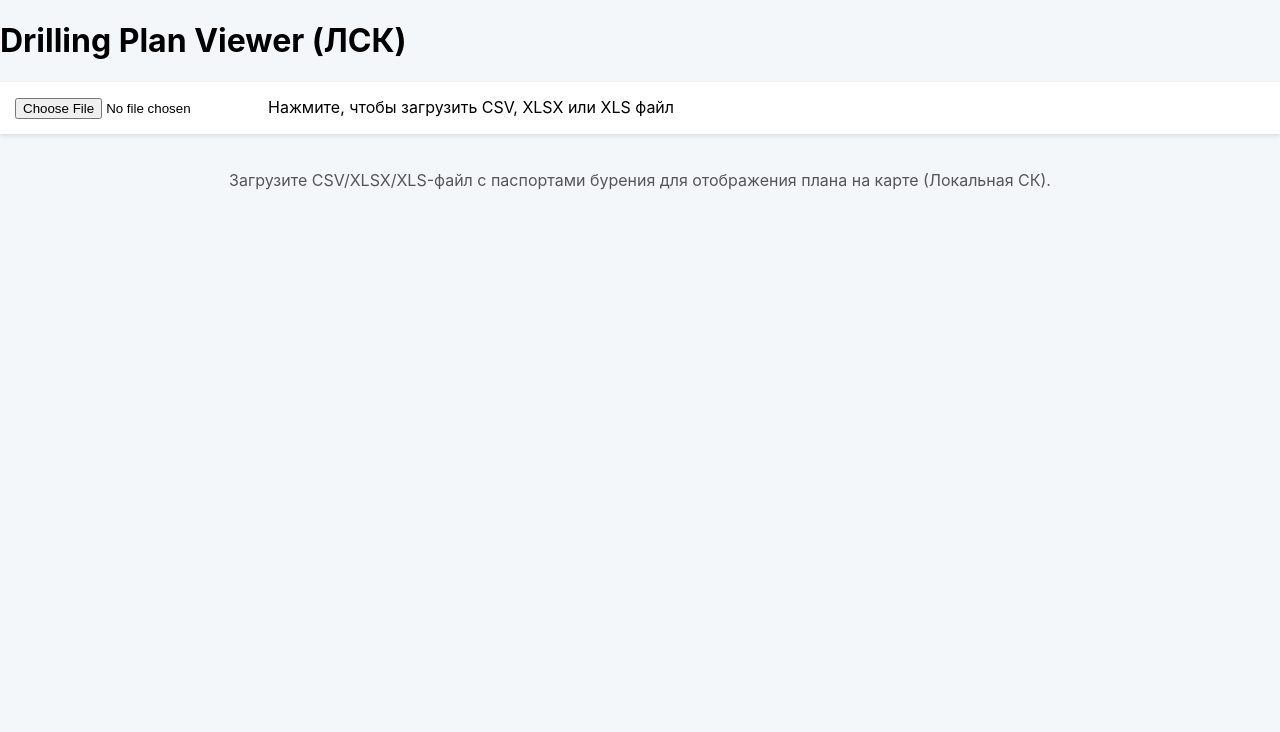
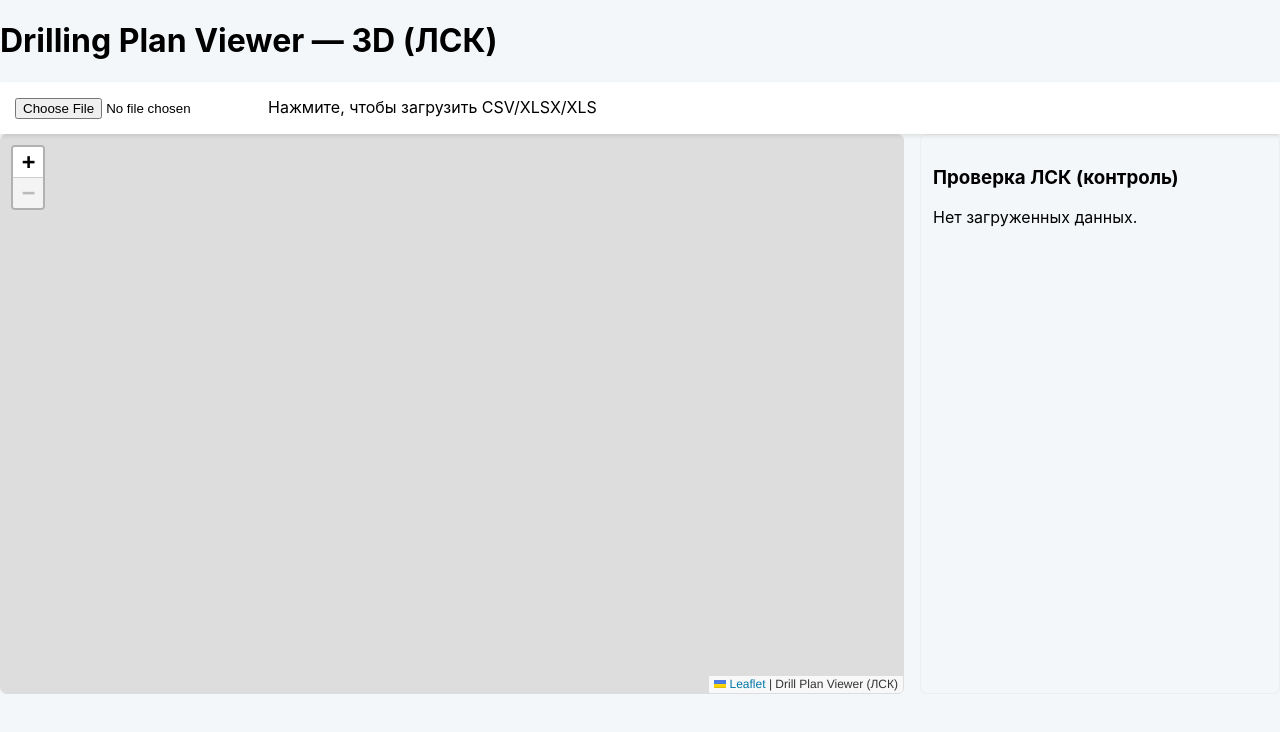
Before and after one commit to NiyazAkhmetov85/drillplanviewer, a React (Vite) app: page / in a window 1280 px wide. Shown: the top 732 px of the page. Built offline with nearby package versions, Linux system fonts and the light colour scheme.

Commit message:
Update App.jsx

```diff
--- a/src/App.jsx
+++ b/src/App.jsx
@@ -1,29 +1,41 @@
+// src/App.jsx
 import React, { useState } from 'react';
 import Papa from 'papaparse';
 import * as XLSX from 'xlsx';
 import MapComponent from './MapComponent';
-import { transformRawToLocal } from './utils/geo'; // Импорт функции трансформации
+import { toViewerCoords } from './utils/localTransform';
 import './App.css';
 
-// Функция для очистки и преобразования числового значения (замена ',' на '.')
 const cleanAndParse = (value) => {
-    // Если значение пустое/невалидное, вернем 0 для безопасного расчета
-    if (value === null || value === undefined || String(value).trim() === '') {
-        return 0;
-    }
-    // Замена запятой на точку и парсинг в число
+  if (value === null || value === undefined || String(value).trim() === '') return 0;
   return parseFloat(String(value).replace(',', '.'));
 };
 
-// --- ОСНОВНАЯ ФУНКЦИЯ ОБРАБОТКИ И ТРАНСФОРМАЦИИ ДАННЫХ ---
+const computeChecks = (transformed) => {
+  if (!transformed.length) return null;
+  const xs = [];
+  const ys = [];
+  const zs = [];
+  transformed.forEach(item => {
+    xs.push(item.LocalStartPointX, item.LocalEndPointX);
+    ys.push(item.LocalStartPointY, item.LocalEndPointY);
+    zs.push(item.LocalStartPointZ, item.LocalEndPointZ);
+  });
+  const minX = Math.min(...xs), maxX = Math.max(...xs);
+  const minY = Math.min(...ys), maxY = Math.max(...ys);
+  const minZ = Math.min(...zs), maxZ = Math.max(...zs);
+  const centerX = (minX + maxX) / 2;
+  const centerY = (minY + maxY) / 2;
+  const centerZ = (minZ + maxZ) / 2;
+
+  return { minX, maxX, minY, maxY, minZ, maxZ, centerX, centerY, centerZ, spanX: maxX-minX, spanY: maxY-minY, spanZ: maxZ-minZ };
+};
+
 const processData = (rawData, setError, setDrillHoles, setLoading) => {
   try {
     const processedData = rawData
       .map((item, index) => {
-                // Приводим все ключи к стандартизированному виду для надежности
-                // (актуально для XLSX, где регистр может быть разным)
         const standardizedItem = Object.keys(item).reduce((acc, key) => {
-                    // Используем строгие имена полей (XLSX может вернуть разные ключи)
           const mapping = {
             'HoleName': 'HoleName',
             'RawStartPointX': 'RawStartPointX',
@@ -33,9 +45,7 @@ const processData = (rawData, setError, setDrillHoles, setLoading) => {
             'RawEndPointY': 'RawEndPointY',
             'RawEndPointZ': 'RawEndPointZ',
           };
-
           for (const standardKey in mapping) {
-                        // Поиск совпадения ключа независимо от регистра
             if (String(key).toLowerCase().includes(standardKey.toLowerCase())) {
               acc[standardKey] = item[key];
             }
@@ -43,7 +53,6 @@ const processData = (rawData, setError, setDrillHoles, setLoading) => {
           return acc;
         }, {});
 
-                // Очистка и парсинг исходных координат
         const rawStartX = cleanAndParse(standardizedItem.RawStartPointX);
         const rawStartY = cleanAndParse(standardizedItem.RawStartPointY);
         const rawStartZ = cleanAndParse(standardizedItem.RawStartPointZ);
@@ -52,34 +61,35 @@ const processData = (rawData, setError, setDrillHoles, setLoading) => {
         const rawEndY = cleanAndParse(standardizedItem.RawEndPointY);
         const rawEndZ = cleanAndParse(standardizedItem.RawEndPointZ);
 
-                // Применяем трансформацию Гельмерта к начальной точке (X, Y)
-                const localStartCoords = transformRawToLocal(rawStartX, rawStartY);
-                // Применяем трансформацию Гельмерта к конечной точке (X, Y)
-                const localEndCoords = transformRawToLocal(rawEndX, rawEndY);
+        // Преобразуем все координаты на уровне App — используем toViewerCoords
+        const startViewer = toViewerCoords({ e: rawStartX, n: rawStartY, h: rawStartZ });
+        const endViewer = toViewerCoords({ e: rawEndX, n: rawEndY, h: rawEndZ });
 
         return {
           ...standardizedItem,
           id: index,
-                    // Добавляем HoleName обратно, так как он используется в таблице
-                    HoleName: standardizedItem.HoleName || 'N/A',
+          HoleName: standardizedItem.HoleName || `Hole-${index}`,
 
-                    // Локальные координаты начала (X, Y - трансформированы, Z - скопирован)
-                    LocalStartPointX: localStartCoords.x.toFixed(3),
-                    LocalStartPointY: localStartCoords.y.toFixed(3),
-                    LocalStartPointZ: rawStartZ.toFixed(3),
+          // Важно: сохраняем числовые значения (не строки) для three.js
+          LocalStartPointX: Number(startViewer.x),
+          LocalStartPointY: Number(startViewer.y),
+          LocalStartPointZ: Number(startViewer.z),
 
-                    // Локальные координаты конца (X, Y - трансформированы, Z - скопирован)
-                    LocalEndPointX: localEndCoords.x.toFixed(3),
-                    LocalEndPointY: localEndCoords.y.toFixed(3),
-                    LocalEndPointZ: rawEndZ.toFixed(3),
-                    // Сохраняем исходные паршенные значения для отображения в таблице
+          LocalEndPointX: Number(endViewer.x),
+          LocalEndPointY: Number(endViewer.y),
+          LocalEndPointZ: Number(endViewer.z),
+
           RawStartPointX: rawStartX,
           RawStartPointY: rawStartY,
+          RawStartPointZ: rawStartZ,
+          RawEndPointX: rawEndX,
+          RawEndPointY: rawEndY,
+          RawEndPointZ: rawEndZ,
         };
       })
       .filter(item =>
-                // Простейшая проверка: не включаем строки, где координаты стали (0,0)
-                item.RawStartPointX !== 0 || item.RawStartPointY !== 0
+        // Убираем явно пустые строки
+        !(item.RawStartPointX === 0 && item.RawStartPointY === 0 && item.RawEndPointX === 0 && item.RawEndPointY === 0)
       );
 
     if (processedData.length === 0) {
@@ -106,7 +116,6 @@ function App() {
   const handleFileUpload = (event) => {
     const file = event.target.files[0];
     if (!file) return;
-
     setLoading(true);
     setError(null);
     setFileName(file.name);
@@ -115,12 +124,10 @@ function App() {
     const fileExtension = file.name.split('.').pop().toLowerCase();
 
     if (fileExtension === 'csv') {
-            // --- CSV PARSING LOGIC (using PapaParse) ---
       Papa.parse(file, {
         header: true,
         skipEmptyLines: true,
         dynamicTyping: false,
-                // Предполагаем разделитель-запятую, но PapaParse умеет авто-детектировать, если не указано
         complete: (results) => {
           if (results.errors.length) {
             setError(`Ошибка парсинга CSV: ${results.errors[0].message}`);
@@ -135,108 +142,106 @@ function App() {
         }
       });
     } else if (fileExtension === 'xlsx' || fileExtension === 'xls') {
-            // --- XLSX/XLS PARSING LOGIC (using XLSX) ---
       const reader = new FileReader();
-
       reader.onload = (e) => {
         try {
           const data = new Uint8Array(e.target.result);
-                    // Читаем рабочий лист
           const workbook = XLSX.read(data, { type: 'array' });
-                    // Получаем имя первой вкладки
           const sheetName = workbook.SheetNames[0];
           const worksheet = workbook.Sheets[sheetName];
-
-                    // Используем header: 1 для получения массива массивов: [ [header1, header2], [data1, data2], ... ]
           const jsonData = XLSX.utils.sheet_to_json(worksheet, { header: 1 });
-
-                    // Предполагаем, что первая строка содержит заголовки, а остальное — данные.
           if (jsonData.length === 0) {
             setError('Файл Excel пуст или не содержит корректных данных.');
             setLoading(false);
             return;
           }
-
-                    // Преобразуем массив массивов обратно в массив объектов с заголовками
           const headers = jsonData[0];
           const dataRows = jsonData.slice(1);
-
           const dataObjects = dataRows.map(row => {
             const obj = {};
             headers.forEach((header, index) => {
-                            // Очищаем ключи от лишних пробелов, если они есть
               obj[String(header).trim()] = row[index];
             });
             return obj;
-                    }).filter(obj => Object.keys(obj).length > 0); // Удаляем пустые строки
-
+          }).filter(obj => Object.keys(obj).length > 0);
           if (dataObjects.length === 0) {
             setError('Файл Excel содержит только заголовки или не содержит данных.');
             setLoading(false);
             return;
           }
-
           processData(dataObjects, setError, setDrillHoles, setLoading);
-
         } catch (e) {
-                    setError(`Ошибка парсинга Excel: ${e.message}. Убедитесь, что заголовки находятся в первой строке.`);
+          setError(`Ошибка парсинга Excel: ${e.message}.`);
           setLoading(false);
           console.error("XLSX Parsing Error:", e);
         }
       };
-
       reader.onerror = (e) => {
         setError(`Ошибка чтения файла (FileReader): ${e.target.error.message}`);
         setLoading(false);
       };
-
       reader.readAsArrayBuffer(file);
     } else {
-             setError(`Неподдерживаемый формат файла: ${fileExtension}. Поддерживаются только CSV, XLSX и XLS.`);
+      setError(`Неподдерживаемый формат файла: ${fileExtension}. Поддерживаются CSV, XLSX и XLS.`);
       setLoading(false);
     }
   };
 
-    // --- ИНТЕРФЕЙС И ОТОБРАЖЕНИЕ ---
+  const checks = computeChecks(drillHoles);
+
   return (
     <div className="app-container">
       <header>
-                <h1>Drilling Plan Viewer (ЛСК)</h1>
+        <h1>Drilling Plan Viewer — 3D (ЛСК)</h1>
       </header>
 
       <div className="controls">
-                <input
-                    type="file"
-                    accept=".csv,.xlsx,.xls" // Добавили XLSX/XLS
-                    onChange={handleFileUpload}
-                    disabled={loading}
-                    id="file-upload"
-                />
+        <input type="file" accept=".csv,.xlsx,.xls" onChange={handleFileUpload} disabled={loading} id="file-upload" />
         <label htmlFor="file-upload" className="file-upload-label">
           {loading
             ? 'Обработка данных...'
             : drillHoles.length > 0
               ? `Загружено ${drillHoles.length} скважин. Выбрать другой файл.`
-                            : fileName ? `Файл ${fileName} загружен. Загрузить новый.` : 'Нажмите, чтобы загрузить CSV, XLSX или XLS файл'}
+              : fileName ? `Файл ${fileName} загружен. Загрузить новый.` : 'Нажмите, чтобы загрузить CSV/XLSX/XLS'}
         </label>
-
         {error && <p className="error-message">⚠️ Ошибка: {error}</p>}
       </div>
 
-            {/* MapComponent ожидает данные с полями LocalStartPointX/Y/Z */}
-            {drillHoles.length > 0 ? (
-                <div className="map-container">
+      <div className="viewer-and-panel" style={{ display: 'flex', gap: '16px', height: '70vh' }}>
+        <div style={{ flex: 1, border: '1px solid #ddd', borderRadius: 6, overflow: 'hidden' }}>
           <MapComponent data={drillHoles} />
         </div>
-            ) : (
-                !loading && !error && (
-                    <div className="initial-message">
-                        <p>Загрузите CSV/XLSX/XLS-файл с паспортами бурения для отображения плана на карте (Локальная СК).</p>
+
+        <div style={{ width: 360, padding: 12, boxSizing: 'border-box', border: '1px solid #eee', borderRadius: 6 }}>
+          <h3>Проверка ЛСК (контроль)</h3>
+          {!checks && <p>Нет загруженных данных.</p>}
+          {checks && (
+            <>
+              <table className="checks-table">
+                <tbody>
+                  <tr><td>min X</td><td>{checks.minX.toFixed(3)} м</td></tr>
+                  <tr><td>max X</td><td>{checks.maxX.toFixed(3)} м</td></tr>
+                  <tr><td>span X</td><td>{checks.spanX.toFixed(3)} м</td></tr>
+                  <tr><td>min Y</td><td>{checks.minY.toFixed(3)} м</td></tr>
+                  <tr><td>max Y</td><td>{checks.maxY.toFixed(3)} м</td></tr>
+                  <tr><td>span Y</td><td>{checks.spanY.toFixed(3)} м</td></tr>
+                  <tr><td>min Z</td><td>{checks.minZ.toFixed(3)} м</td></tr>
+                  <tr><td>max Z</td><td>{checks.maxZ.toFixed(3)} м</td></tr>
+                  <tr><td>center X,Y,Z</td><td>{checks.centerX.toFixed(1)}, {checks.centerY.toFixed(1)}, {checks.centerZ.toFixed(1)}</td></tr>
+                </tbody>
+              </table>
+              <hr />
+              <h4>Контрольные рекомендации</h4>
+              <ul>
+                <li>Ожидаемый диапазон координат (пример): X ~ 4k–10k м, Y ~ 3k–7k м — сверить с результатом.</li>
+                <li>Если span X/Y ≪ 1 — проверьте, не пропущен масштаб/поворот.</li>
+                <li>Если координаты сильно за пределами ожидаемых — проверьте исходные Raw координаты (столбцы)</li>
+              </ul>
+            </>
+          )}
         </div>
-                )
-            )}
+      </div>
 
-            {/* Добавляем секцию для просмотра данных */}
       {drillHoles.length > 0 && (
         <>
           <h2>Обработанные данные ({drillHoles.length} записей)</h2>
@@ -244,22 +249,16 @@ function App() {
             <table>
               <thead>
                 <tr>
-                                    <th>Имя скважины</th>
-                                    <th>X (Лок.)</th>
-                                    <th>Y (Лок.)</th>
-                                    <th>Z (Лок.)</th>
-                                    <th>X (Исходн.)</th>
-                                    <th>Y (Исходн.)</th>
+                  <th>Имя</th><th>X (ЛСК)</th><th>Y (ЛСК)</th><th>Z (ЛСК)</th><th>X (Исх)</th><th>Y (Исх)</th>
                 </tr>
               </thead>
               <tbody>
-                                {/* Показываем только первые 50 строк для удобства */}
                 {drillHoles.slice(0, 50).map((item) => (
                   <tr key={item.id}>
-                                        <td>{item.HoleName || 'N/A'}</td>
-                                        <td>{item.LocalStartPointX}</td>
-                                        <td>{item.LocalStartPointY}</td>
-                                        <td>{item.LocalStartPointZ}</td>
+                    <td>{item.HoleName}</td>
+                    <td>{item.LocalStartPointX.toFixed(3)}</td>
+                    <td>{item.LocalStartPointY.toFixed(3)}</td>
+                    <td>{item.LocalStartPointZ.toFixed(3)}</td>
                     <td>{item.RawStartPointX.toFixed(3)}</td>
                     <td>{item.RawStartPointY.toFixed(3)}</td>
                   </tr>
```
Lines whose indentation alone changed are shown as unchanged.
